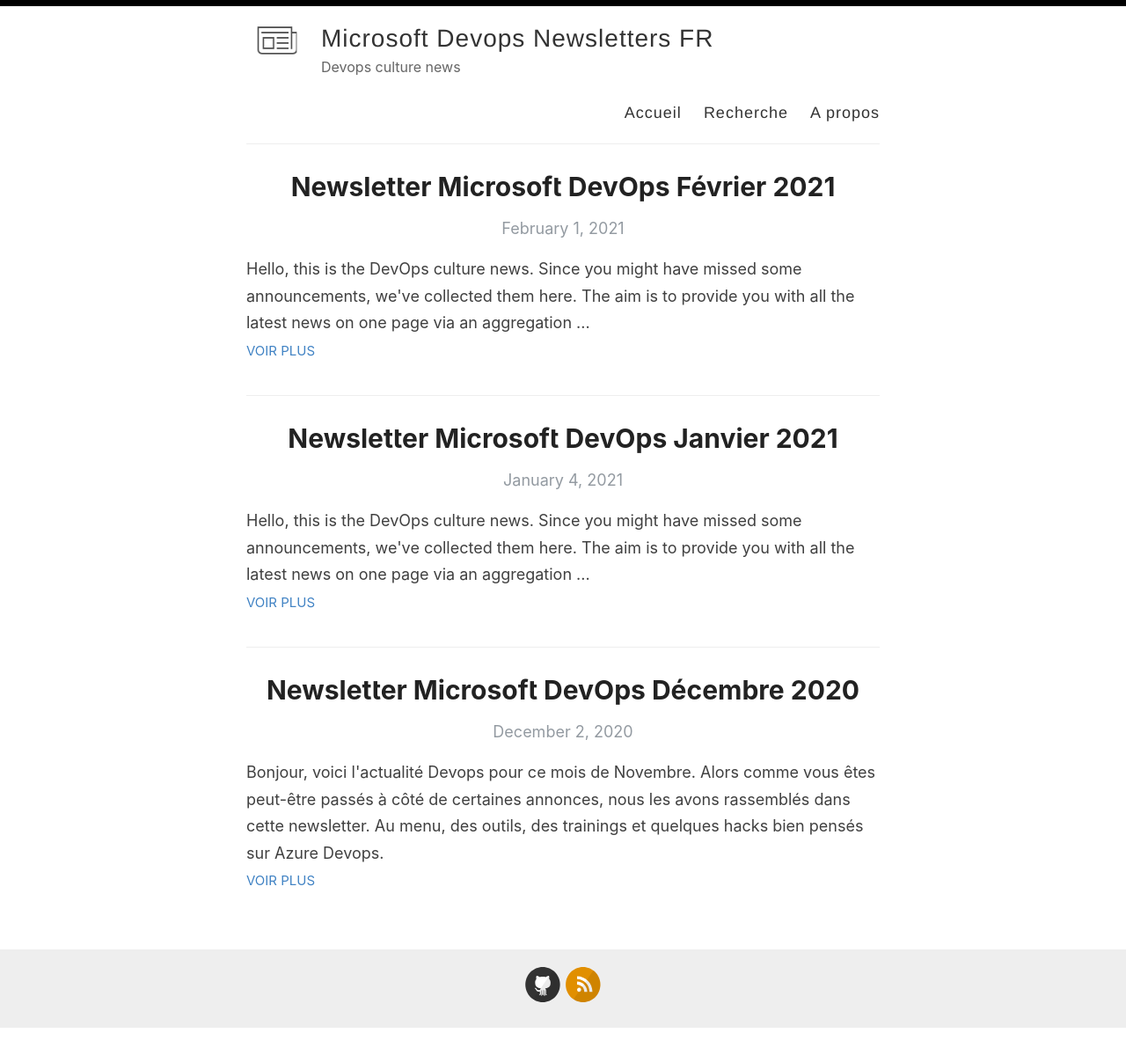
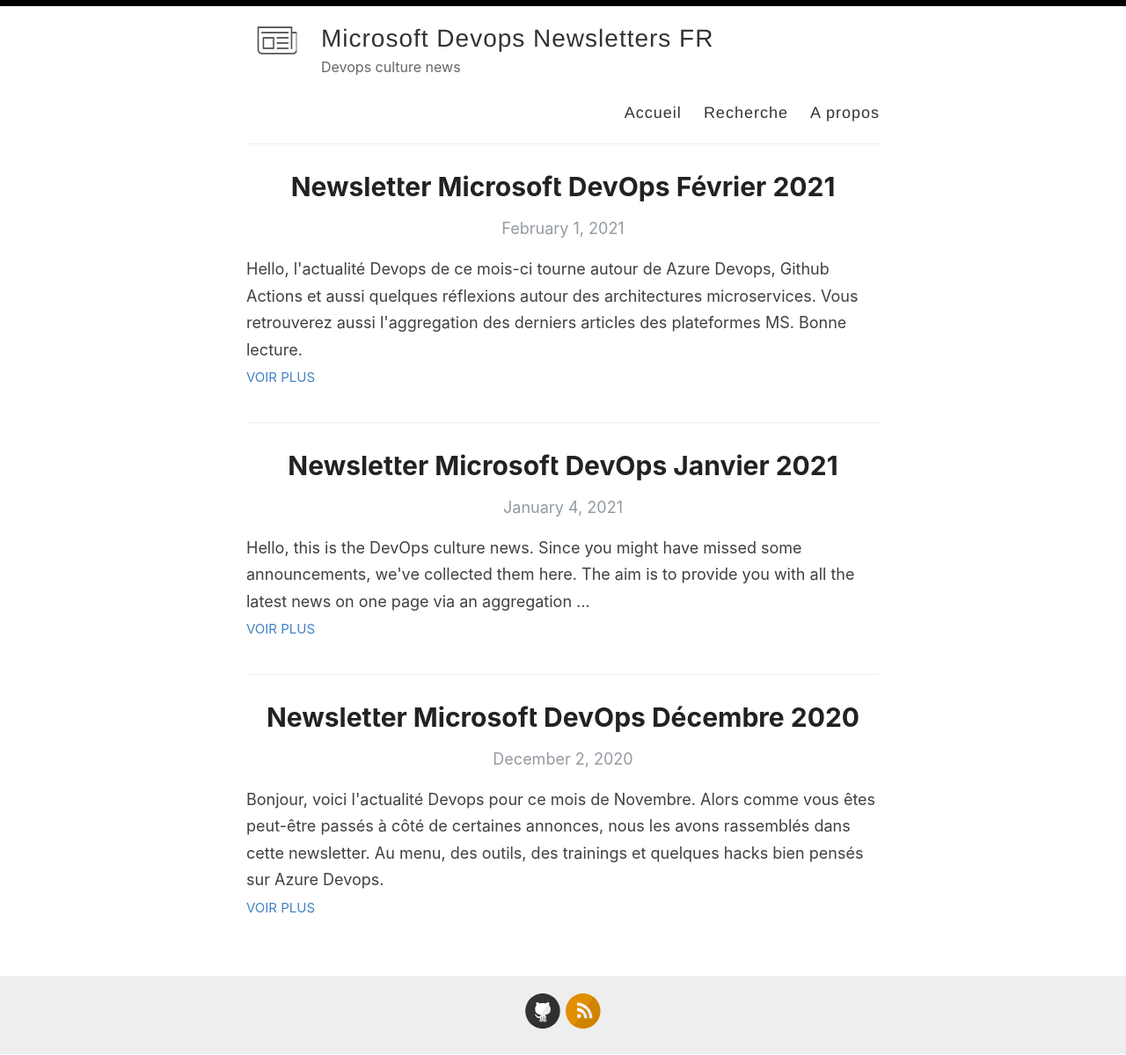
Before and after one commit to microsoft-devops-community/ms-devops-fr.github.io, a Jekyll site: the page built from index.html, in a window 1280 px wide. Shown: the whole page at 88% size. Built offline with Jekyll 4.4.1, drawn with Linux system fonts in a browser that asks for light colours; the list of posts is cut into pages by our own code; before the commit the page ends 1168 px from its top, so only the background shows below that.

Commit message:
Refactor Introduction

```diff
--- a/_posts/2021-02-01-newsletter-february.md
+++ b/_posts/2021-02-01-newsletter-february.md
@@ -2,7 +2,7 @@
 layout: post
 title: Newsletter Microsoft DevOps Février 2021
 categories: [newsletter]
-excerpt: Hello, this is the DevOps culture news. Since you might have missed some announcements, we've collected them here. The aim is to provide you with all the latest news on one page via an aggregation ...
+excerpt: Hello, l'actualité Devops de ce mois-ci tourne autour de Azure Devops, Github Actions et aussi quelques réflexions autour des architectures microservices. Vous retrouverez aussi l'aggregation des derniers articles des plateformes MS. Bonne lecture.
 ---
 
 ## Azure Devops
```
